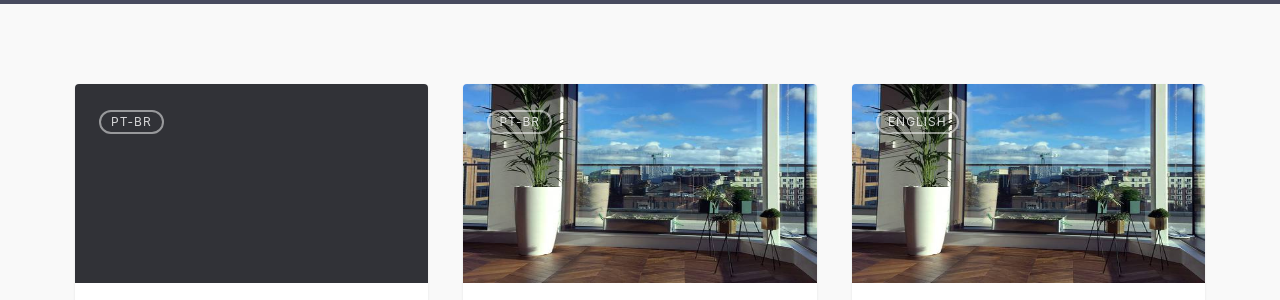
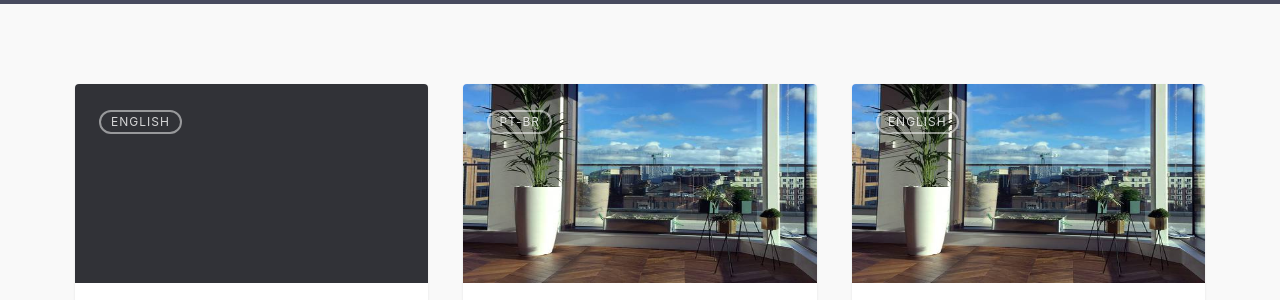
Before and after one commit to leportella/v3, a Jekyll site: the page built from index.md, in a window 1280 px wide and 900 px high, scrolled down 426 px. Shown: the part 146-446 px from the top of the window. Built offline with Jekyll 4.4.1, drawn with Linux system fonts in a browser that asks for light colours.

Commit message:
Update 2020-02-14-mediocre-women.md

```diff
--- a/_posts/2020-02-14-mediocre-women.md
+++ b/_posts/2020-02-14-mediocre-women.md
@@ -2,9 +2,9 @@
 layout: post
 title: "Where are the mediocre women?"
 categories:
-  - pt-br
+  - english
 tags:
-  - pt-br
+  - english
   - eventos
   - tecnologia
   - Stripe
```
